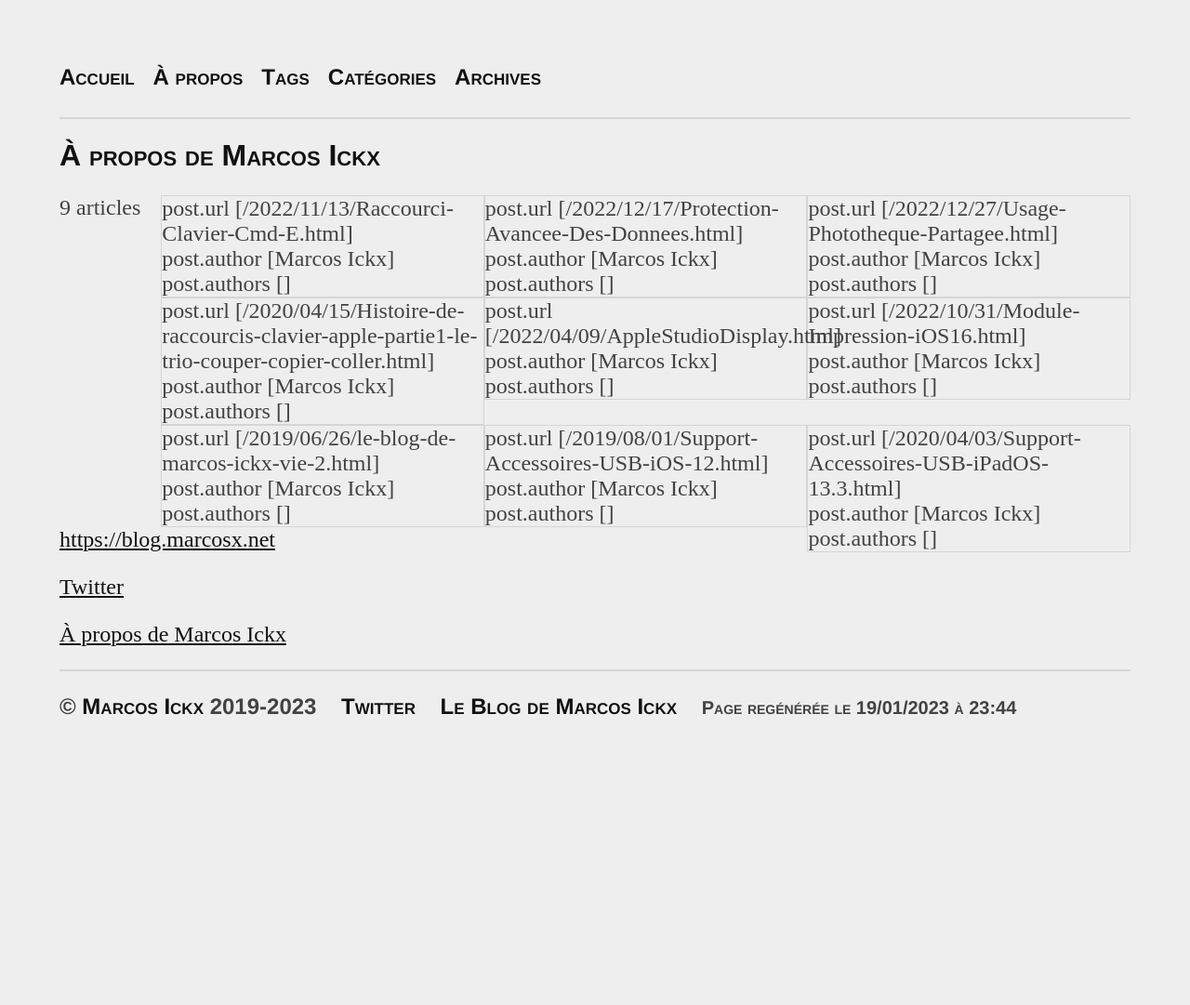
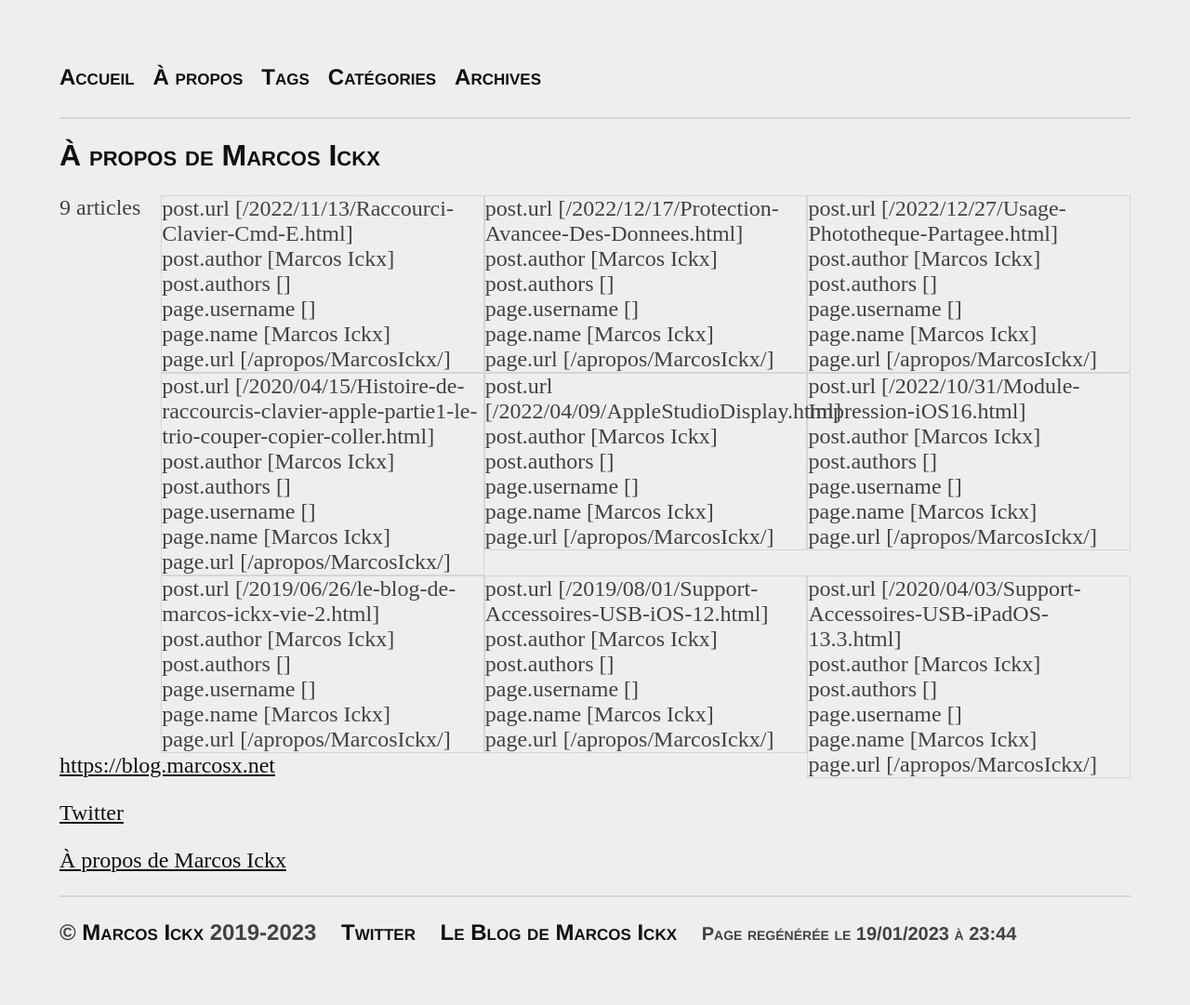
Before and after one commit to MarcosIckx/PreviewMarcosxNet, a Jekyll site: the page built from _authors/MarcosIckx.md, in a window 1280 px wide. Shown: the whole page at 93% size. Built offline with Jekyll 4.4.1, drawn with Linux system fonts in a browser that asks for light colours; before the commit the page ends 900 px from its top, so only the background shows below that.

Commit message:
Update author.html

```diff
--- a/_layouts/author.html
+++ b/_layouts/author.html
@@ -19,6 +19,9 @@ layout: default
 post.url [{{post.url}}]<br/>
 post.author [{{post.author}}]<br/>
 post.authors [{{post.authors}}]<br/>
+page.username [{{page.username}}]<br/>
+page.name [{{page.name}}]<br/>
+page.url [{{page.url}}]<br/>
 </div>
     {% if post.authors contains page.username or page.username == post.authors %}
         {% assign number_of_posts = number_of_posts | plus: 1 %}
```
